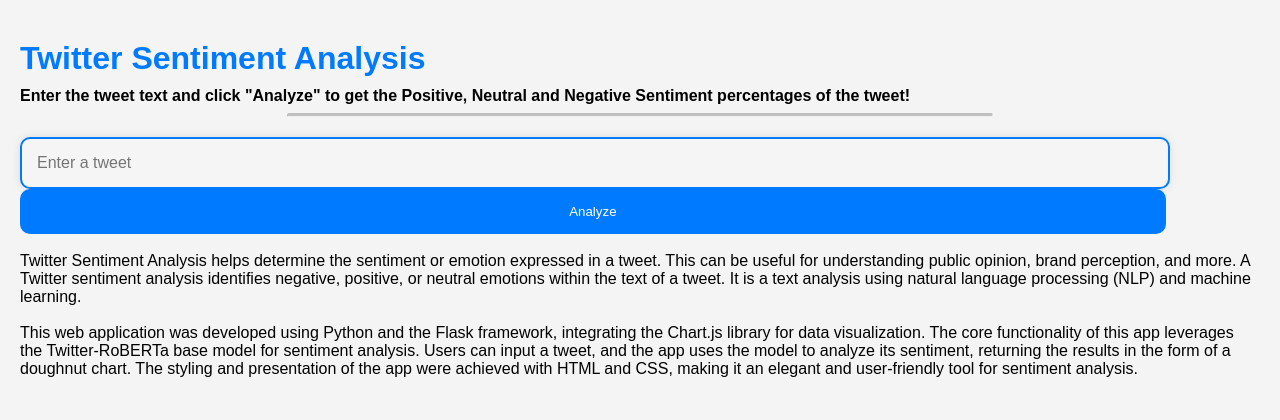
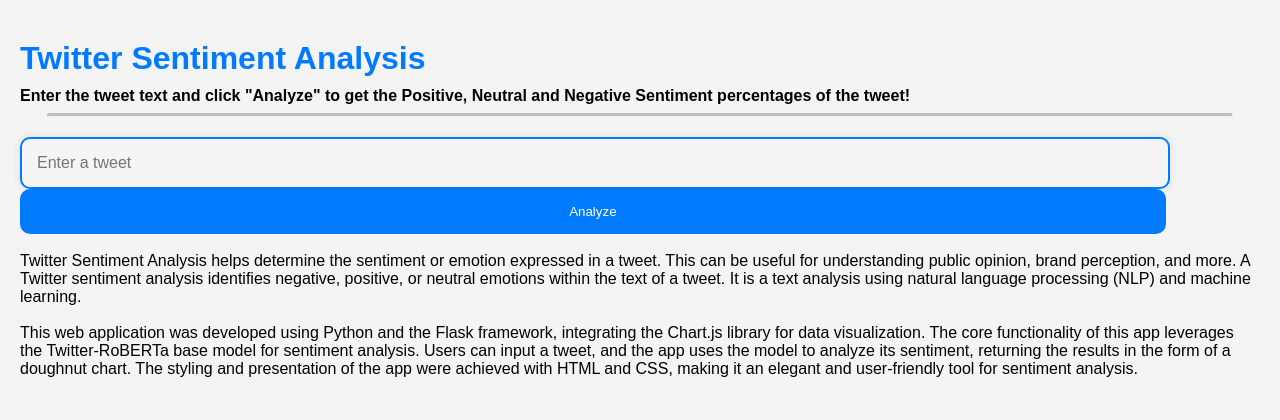
Before and after one commit to dhruvcharan13/Tweet-Sentiment-Analysis, a Flask app: page / in a window 1280 px wide. Shown: the top 420 px of the page. Run offline with Flask 3, Linux system fonts and the light colour scheme.

Commit message:
Update styles.css

```diff
--- a/static/styles.css
+++ b/static/styles.css
@@ -52,8 +52,8 @@ p
 /* Solid border. */
 hr.solid
 {
-    margin-left: 200pt;
-    margin-right: 200pt;
+    margin-left: 20pt;
+    margin-right: 20pt;
     border-top: 3px solid #C0C0C0;
     border-radius: 5px;
 }
```
